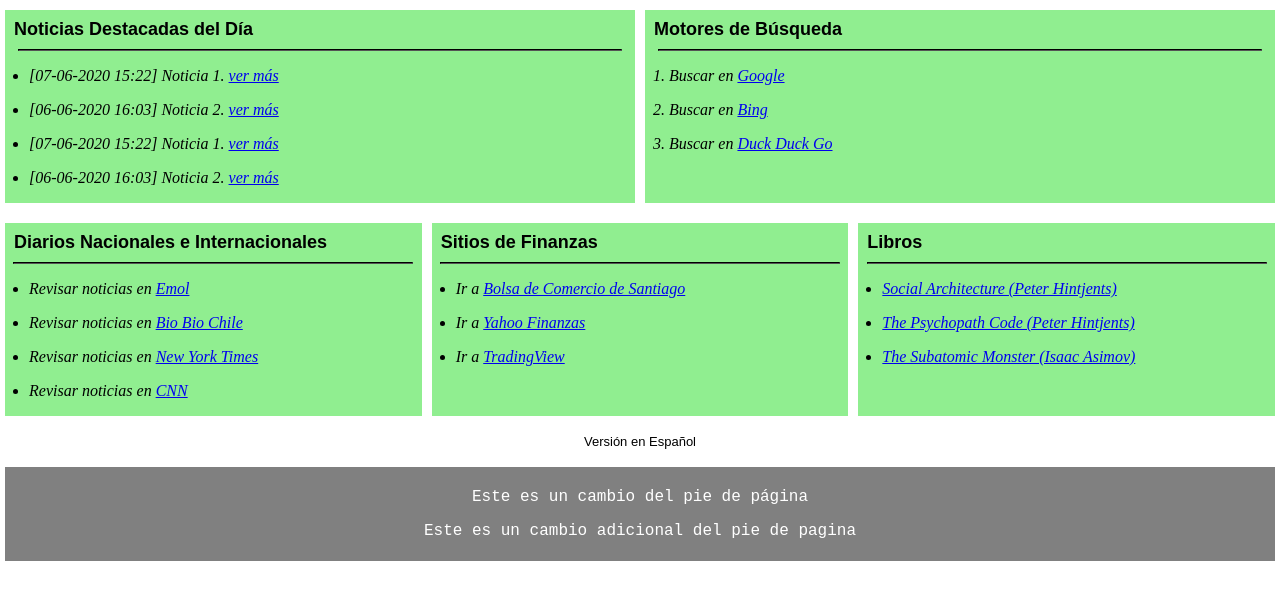
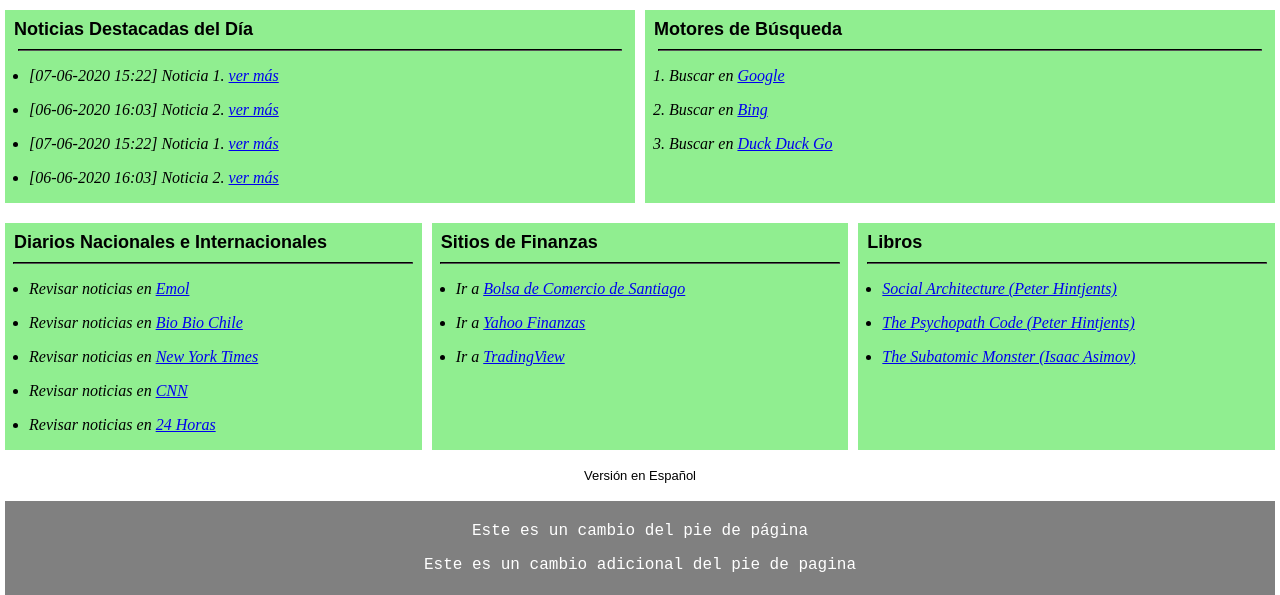
Before and after one commit to eduardoescarez/demo-git, a plain HTML site: page index.html in a window 1280 px wide. Shown: the part 259-854 px from the top of the page. Before the commit the page ends 820 px from the top, so only its background shows below. Drawn offline with Linux system fonts and the light colour scheme; files that its build step writes are made by us from their sources.

Commit message:
Agrega 24 horas

```diff
--- a/index.html
+++ b/index.html
@@ -62,6 +62,8 @@
                 New York Times</a></p></li>
                 <li><p>Revisar noticias en <a href="https://www.cnn.com">
                 CNN</a></p></li>
+                <li><p>Revisar noticias en <a href="https://www.24horas.cl">
+                24 Horas</a></p></li>
             </ul>
         </section>
         <section id="finanzas">
```
